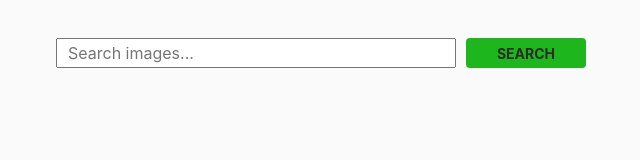
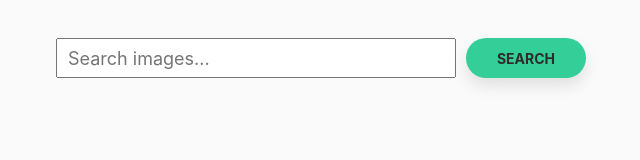
Before and after one commit to VitekVP/goit-js-hw-11, a website built with Parcel: page src/index.html in a window 1280 px wide. Shown: the whole page, without its empty margins (319-959 px from the left). Built offline with nearby package versions, Linux system fonts and the light colour scheme; what simplelightbox would draw is missing.

Commit message:
изменение стилизации кнопки

```diff
--- a/src/css/styles.css
+++ b/src/css/styles.css
@@ -48,14 +48,15 @@ a {
 
 .search-form input {
   width: 400px;
-  height: 30px;
+  height: 40px;
   padding: 1px 2px 1px 10px;
 
   font: inherit;
+  font-size: 18px;
 }
 button {
   width: 120px;
-  height: 30px;
+  height: 40px;
   padding: 0;
 
   display: flex;
@@ -63,8 +64,9 @@ button {
   align-items: center;
 
   border: none;
-  border-radius: 4px;
-  background-color: #1db61d;
+  border-radius: 45px;
+  background-color: #34ce98;
+  box-shadow: 0 8px 15px #0000001a;
 
   font: inherit;
   font-size: 14px;
@@ -73,7 +75,8 @@ button {
   text-transform: uppercase;
 
   cursor: pointer;
-  transition: background-color 250ms linear;
+  /* transform: translateY(0px); */
+  transition: 250ms linear;
 }
 
 .load-more {
@@ -84,9 +87,11 @@ button {
   display: none;
 }
 
-button:hover,
-button:focus {
-  background-color: #32da32;
+button:hover {
+  background: #2ee59d;
+  box-shadow: 0 15px 20px #2ee59d66;
+  color: white;
+  transform: translateY(-7px);
 }
 
 .gallery {
```
